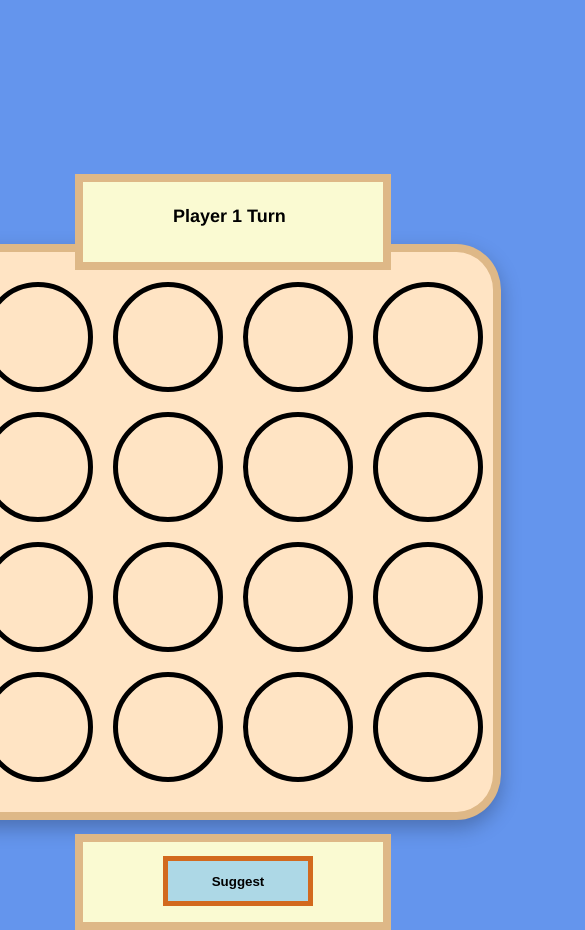
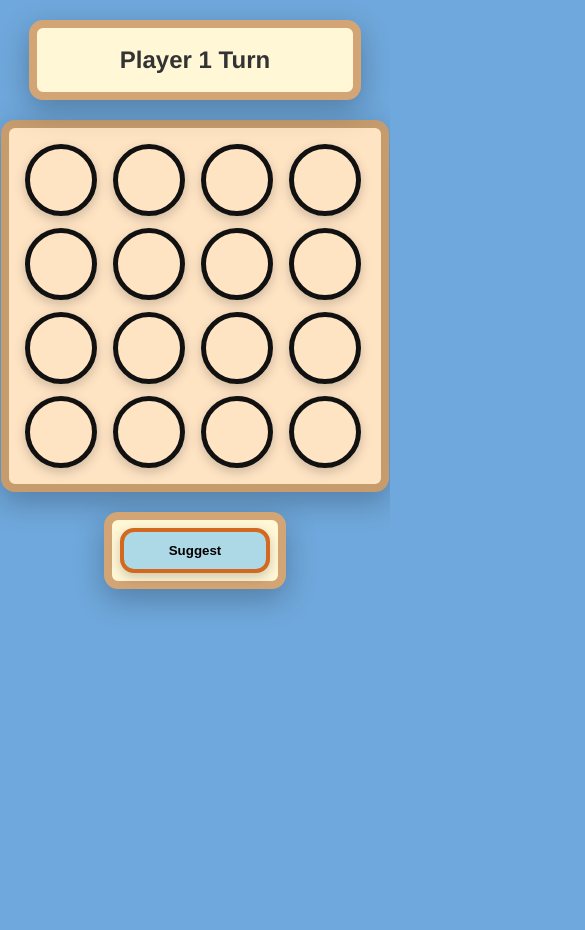
Before and after one commit to fazle-rabbi-cmd/connect-g, a React (Create React App) app: page / in a window 390 px wide. Shown: the whole page, 585 px wide, since content can reach past the window. After the commit the page ends 844 px from the top, so only its background shows below. Built offline with nearby package versions, Linux system fonts and the light colour scheme.

Commit message:
responsive work done

```diff
--- a/src/Components/Footer.js
+++ b/src/Components/Footer.js
@@ -2,18 +2,18 @@
 import { GAME_STATE_PLAYING } from '../Constants'
 
 const Footer = ({onNewGameClick,onSuggestClick, gameState}) => {
+
+  const renderButtons=()=>{
+    if(gameState === GAME_STATE_PLAYING){
+      return <button onClick={onSuggestClick}>Suggest</button>
+    }
+    return <button onClick={onNewGameClick}>New Game</button>
+  }
   return (
     <div className='panel footer'>
       {
-        gameState ===GAME_STATE_PLAYING &&
-        <button onClick={onSuggestClick}>Suggest</button>
+        renderButtons()
       }
-      {
-        gameState !== GAME_STATE_PLAYING &&
-        <button onClick={onNewGameClick}>New Game</button>
-      }
-
-
     </div>
   )
 }
--- a/src/Components/GameBoard.js
+++ b/src/Components/GameBoard.js
@@ -18,7 +18,7 @@
 
 const GameBoard = ()=>{
 
-    const [gameBoard, setGameBoard]= useState(Array(16).fill(NO_PLAYER));
+    const [gameBoard, setGameBoard]= useState(Array(NO_CIRCLES).fill(NO_PLAYER));
     const [currentPlayer, setCurrentPlayer]= useState(PLAYER_1);
     const [gameState, setGameState]=useState(GAME_STATE_PLAYING);
     const [winPlayer,setWinPlayer]=useState(NO_PLAYER);
@@ -31,7 +31,7 @@
 
     const initGame=()=>{
         console.log('init game');
-        setGameBoard(Array(16).fill(NO_PLAYER));
+        setGameBoard(Array(NO_CIRCLES).fill(NO_PLAYER));
         setCurrentPlayer(PLAYER_1);
         setGameState(GAME_STATE_PLAYING);
     }
--- a/src/Game.css
+++ b/src/Game.css
@@ -1,97 +1,248 @@
 
-body{
-    background-color: cornflowerblue;
+:root {
+    --bg-color: #6fa8dc;
+
+    --panel-bg: #fff7d6;
+    --panel-border: #d4a574;
+
+    --header-text-color: #333;
+
+    --board-bg: #ffe4c4;
+    --board-border: #c69c6d;
+
+    --circle-size: 90px;
+    --circle-border: #111;
+
+    --player-0: #ffffff;
+    --player-1: #ff4d4d;
+    --player-2: #4d79ff;
+
+    --btn-bg: #add8e6;
+    --btn-border: #d2691e;
+    --btn-hover: #ca6f2c;
+
+    --shadow-lg: 0 10px 30px rgba(0, 0, 0, 0.25);
+    --shadow-sm: 0 4px 12px rgba(0, 0, 0, 0.20);
+
+    --radius-soft: 14px;
+    --radius-round: 50%;
+
+    --transition-fast: 0.2s ease;
+    --transition-medium: 0.35s ease;
+}
+
+body {
+    background-color: var(--bg-color);
     font-family: 'Franklin Gothic Medium', 'Arial Narrow', Arial, sans-serif;
+    margin: 0;
+    padding: 0;
+    user-select: none;
 }
-.app-container{
+
+
+.app-container {
     width: 800px;
     height: 800px;
     position: absolute;
     left: 50%;
-    top: 10%;
-    margin-left: -400px;
-}
-.panel{
-    position: absolute;
-    background-color: lightgoldenrodyellow;
-    border: 8px solid burlywood;
-    z-index: 1;
+    top: 8%;
+    transform: translateX(-50%);
 }
 
-.header{
+
+.panel {
+    position: absolute;
+    background-color: var(--panel-bg);
+    border: 8px solid var(--panel-border);
+    border-radius: var(--radius-soft);
+    box-shadow: var(--shadow-lg);
+    padding: 8px;
+    z-index: 10;
+}
+
+
+.header {
     left: 50%;
-    top: 90px;
-    height: 80px;
-    width: 300px;
-    margin-left: -120px;
+    top: 70px;
+    width: 320px;
+    transform: translateX(-50%);
+    height: 85px;
+}
+
+.header-text {
+    width: 100%;
+    text-align: center;
+    font-size: 30px;
+    font-weight: 900;
+    color: var(--header-text-color);
+    position: absolute;
+    top: 50%;
+    transform: translateY(-50%);
+}
+
+
+.footer {
+
+    left: 50%;
+    top: 740px;
+    transform: translateX(-50%);
+    width: 320px;
+    height: 90px;
+    display: flex;
+
+    justify-content: center;
+    align-items: center;
 
 }
 
-.header-text{
-    font: 30px;
+
+.footer button {
+
+    width: 150px;
+    height: 52px;
+    border: 4px solid var(--btn-border);
+    background-color: var(--btn-bg);
+    border-radius: var(--radius-soft);
+    cursor: pointer;
     font-weight: bold;
-    font-size: large;
-    width: 200px;
-    position: absolute;
-    top: 30%;
-    left: 30%;
-}
-.footer{
-    left: 50%;
-    top: 750px;
-    height: 80px;
-    width: 300px;
-    margin-left: -120px;
-    display: grid;
-    grid-template-columns: repeat(2,1fr);
+    transition: var(--transition-medium);
+    box-shadow: var(--shadow-sm);
+    margin: 0 !important;
 }
 
-.footer button{
+.footer button:hover {
+    background-color: var(--btn-hover);
+    color: #fff;
+    transform: translateY(-4px);
+    box-shadow: var(--shadow-lg);
+}
 
-    margin-top: 14px;
-    margin-left: 80px;
-    width: 150px;
-    height: 50px;
-    background-color: lightblue;
-    font-weight: bold;
-    border: 5px solid chocolate;
-}
-.footer button:hover{
-    background-color: chocolate;
-}
-.gameBoard{
+
+.gameBoard {
+    position: absolute;
+    left: 50%;
+    top: 22%;
+    transform: translateX(-50%);
+
+    width: 520px;
+    padding: 24px;
+
+    background-color: var(--board-bg);
+    border: 8px solid var(--board-border);
+    border-radius: var(--radius-soft);
+    box-shadow: var(--shadow-lg);
 
     display: grid;
     grid-template-columns: repeat(4, 1fr);
-    grid-template-rows: repeat(4, 1fr);
-    padding: 20px;
-    width: 500px;
-    position: absolute;
-    left: 50%;
-    margin-left: -250px;
-    top: 20%;
-    background-color: bisque;
-    border: 8px solid burlywood;
-    border-radius: 8%;
-    box-shadow: 0 8px 20px rgba(0, 0, 0, 0.25);
+    grid-gap: 20px;
 }
 
-.gameCircle{
-    width: 100px;
-    height: 100px;
-    margin: 10px;
-    border-radius: 50%;
-    border: 5px solid black;
+
+.gameCircle {
+    width: var(--circle-size);
+    height: var(--circle-size);
+
+    border-radius: var(--radius-round);
+    border: 5px solid var(--circle-border);
+
+    transition: var(--transition-fast);
+    box-shadow: var(--shadow-sm);
+    cursor: pointer;
 }
 
-.player-0{
-    background-color: white;
+
+.gameCircle:hover {
+    transform: scale(1.10);
+    box-shadow: var(--shadow-lg);
 }
 
-.player_1{
-    background-color: red;
+
+.player-0 {
+    background-color: var(--player-0);
+}
+.player_1 {
+    background-color: var(--player-1);
+}
+.player_2 {
+    background-color: var(--player-2);
 }
 
-.player_2{
-    background-color: blue;
+
+@media (max-width: 600px) {
+
+    /* Remove absolute layout from entire app */
+    .app-container {
+        position: relative;
+        width: 100%;
+        height: auto;
+        left: 0;
+        top: 0;
+        transform: none;
+        padding: 20px 0;
+        display: flex;
+        flex-direction: column;
+        align-items: center;
+        gap: 20px;
+    }
+
+    /* Header */
+    .header {
+        position: relative;
+        top: 0;
+        left: 0;
+        transform: none;
+        width: 90%;
+        max-width: 300px;
+        height: auto;
+    }
+
+    .header-text {
+        position: relative;
+        top: 0;
+        transform: none;
+        padding: 10px 0;
+        font-size: 24px;
+        text-align: center;
+    }
+
+    /* Board becomes natural block */
+    .gameBoard {
+        position: relative;
+        top: 0;
+        left: 0;
+        transform: none;
+
+        width: 90%;
+        max-width: 340px;
+
+        display: grid;
+        grid-template-columns: repeat(4, 1fr);
+        gap: 12px;
+
+        padding: 16px;
+    }
+
+    .gameCircle {
+        width: 62px;
+        height: 62px;
+    }
+
+    /* Footer */
+    .footer {
+        position: relative;
+        top: 0;
+        left: 0;
+        transform: none;
+
+        width: auto;
+        height: auto;
+
+        display: flex;
+        justify-content: center;
+    }
+
+    .footer button {
+        width: 150px;
+        height: 45px;
+    }
 }
```
